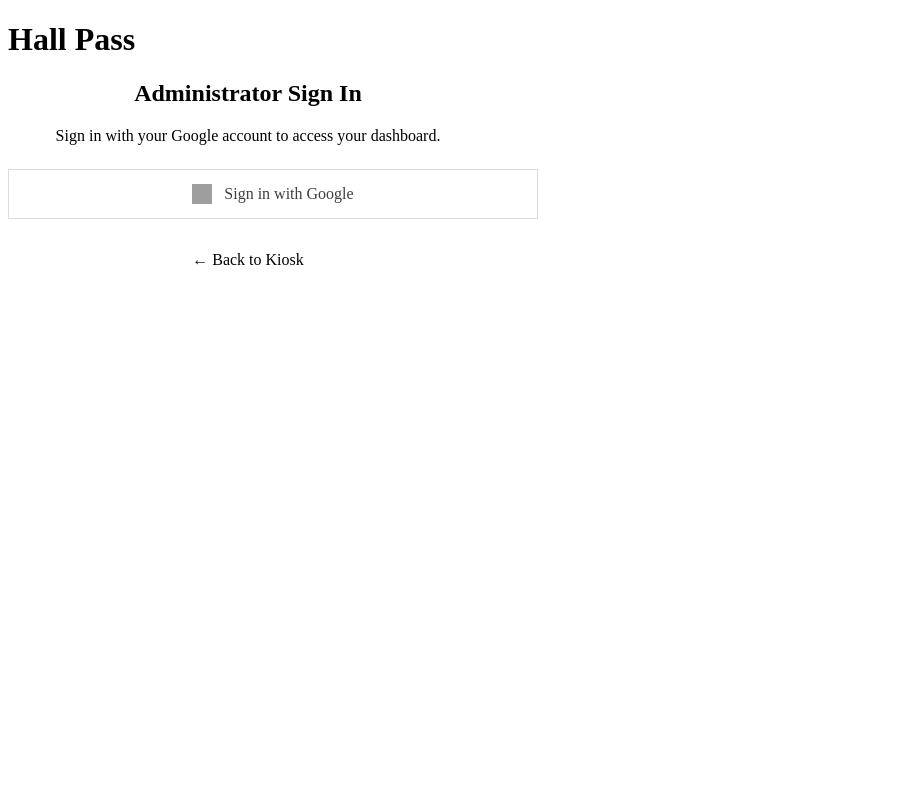
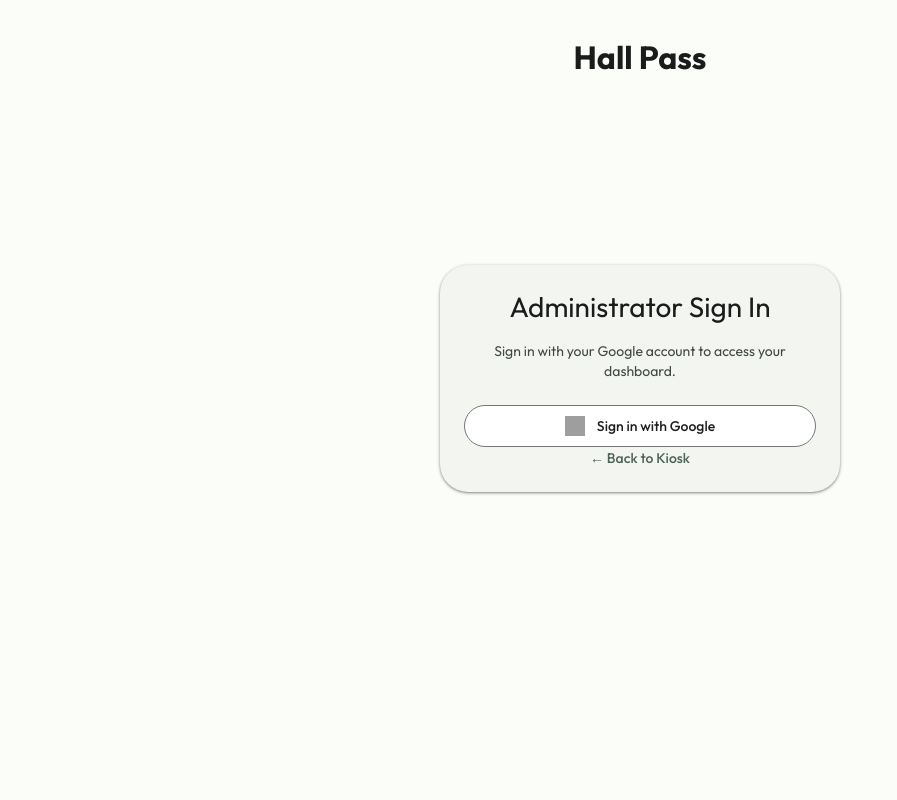
Before and after one commit to notsointeresting/HalllDay, a Flask app: page /admin/login in a window 1280 px wide. Shown: the whole page, without its empty margins (0-897 px from the left). Run offline with Flask 3, Linux system fonts and the light colour scheme; grey boxes are pictures that could not be loaded.

Commit message:
feat: introduce global Material 3 styling and refactor admin login page to use new CSS classes.

```diff
--- /dev/null
+++ b/static/style.css
@@ -0,0 +1,178 @@
+:root {
+  /* Material 3 Color Tokens (Light/Dark aware) */
+  --md-sys-color-primary: #006c4c;
+  --md-sys-color-on-primary: #ffffff;
+  --md-sys-color-primary-container: #89f8c7;
+  --md-sys-color-on-primary-container: #002114;
+  --md-sys-color-secondary: #4d6357;
+  --md-sys-color-on-secondary: #ffffff;
+  --md-sys-color-secondary-container: #cfe9d9;
+  --md-sys-color-on-secondary-container: #092016;
+  --md-sys-color-tertiary: #3d6373;
+  --md-sys-color-on-tertiary: #ffffff;
+  --md-sys-color-tertiary-container: #c1e8fb;
+  --md-sys-color-on-tertiary-container: #001f29;
+  --md-sys-color-error: #ba1a1a;
+  --md-sys-color-on-error: #ffffff;
+  --md-sys-color-error-container: #ffdad6;
+  --md-sys-color-on-error-container: #410002;
+  --md-sys-color-background: #fbfdf9;
+  --md-sys-color-on-background: #191c1a;
+  --md-sys-color-surface: #fbfdf9;
+  --md-sys-color-on-surface: #191c1a;
+  --md-sys-color-surface-variant: #dbe5de;
+  --md-sys-color-on-surface-variant: #404944;
+  --md-sys-color-outline: #707974;
+  --md-sys-color-outline-variant: #bfc9c2;
+  --md-sys-color-shadow: #000000;
+  --md-sys-color-surface-tint: #006c4c;
+  --md-sys-color-inverse-surface: #2e312f;
+  --md-sys-color-inverse-on-surface: #f0f1ec;
+  --md-sys-color-inverse-primary: #6cdbac;
+  --md-sys-color-scrim: #000000;
+  --md-sys-color-surface-container-highest: #e1e3df;
+  --md-sys-color-surface-container-high: #e7e9e5;
+  --md-sys-color-surface-container: #edefeb;
+  --md-sys-color-surface-container-low: #f3f5f1;
+  --md-sys-color-surface-container-lowest: #ffffff;
+
+  /* Typography */
+  --md-sys-typescale-display-large: 400 57px/64px 'Outfit', sans-serif;
+  --md-sys-typescale-display-medium: 400 45px/52px 'Outfit', sans-serif;
+  --md-sys-typescale-display-small: 400 36px/44px 'Outfit', sans-serif;
+  --md-sys-typescale-headline-large: 400 32px/40px 'Outfit', sans-serif;
+  --md-sys-typescale-headline-medium: 400 28px/36px 'Outfit', sans-serif;
+  --md-sys-typescale-headline-small: 400 24px/32px 'Outfit', sans-serif;
+  --md-sys-typescale-title-large: 400 22px/28px 'Outfit', sans-serif;
+  --md-sys-typescale-title-medium: 500 16px/24px 'Outfit', sans-serif;
+  --md-sys-typescale-title-small: 500 14px/20px 'Outfit', sans-serif;
+  --md-sys-typescale-label-large: 500 14px/20px 'Outfit', sans-serif;
+  --md-sys-typescale-label-medium: 500 12px/16px 'Outfit', sans-serif;
+  --md-sys-typescale-label-small: 500 11px/16px 'Outfit', sans-serif;
+  --md-sys-typescale-body-large: 400 16px/24px 'Outfit', sans-serif;
+  --md-sys-typescale-body-medium: 400 14px/20px 'Outfit', sans-serif;
+  --md-sys-typescale-body-small: 400 12px/16px 'Outfit', sans-serif;
+
+  /* Expressive Shapes */
+  --shape-corner-extra-small: 4px;
+  --shape-corner-small: 8px;
+  --shape-corner-medium: 12px;
+  --shape-corner-large: 16px;
+  --shape-corner-extra-large: 28px;
+  --shape-corner-full: 999px;
+}
+
+body {
+  margin: 0;
+  padding: 0;
+  font-family: 'Outfit', sans-serif;
+  background-color: var(--md-sys-color-background);
+  color: var(--md-sys-color-on-background);
+  display: flex;
+  flex-direction: column;
+  min-height: 100vh;
+}
+
+header {
+  padding: 16px;
+  text-align: center;
+}
+
+main {
+  flex: 1;
+  display: flex;
+  flex-direction: column;
+  align-items: center;
+  padding: 24px 16px;
+}
+
+/* Card Surface */
+.card-surface {
+  background-color: var(--md-sys-color-surface-container-low);
+  border-radius: var(--shape-corner-extra-large);
+  padding: 24px;
+  box-shadow: 0 1px 2px rgba(0, 0, 0, 0.3), 0 1px 3px 1px rgba(0, 0, 0, 0.15); /* Elevation 1 */
+  width: 100%;
+  max-width: 400px; /* Default for cards */
+  box-sizing: border-box;
+}
+
+/* Typography Helpers */
+.display-medium { font: var(--md-sys-typescale-display-medium); }
+.headline-small { font: var(--md-sys-typescale-headline-small); }
+.body-large { font: var(--md-sys-typescale-body-large); }
+.body-medium { font: var(--md-sys-typescale-body-medium); }
+.label-large { font: var(--md-sys-typescale-label-large); }
+
+.text-on-surface-variant { color: var(--md-sys-color-on-surface-variant); }
+.text-primary { color: var(--md-sys-color-primary); }
+
+/* Buttons */
+.primary-btn {
+  display: inline-flex;
+  align-items: center;
+  justify-content: center;
+  padding: 10px 24px;
+  background-color: var(--md-sys-color-primary);
+  color: var(--md-sys-color-on-primary);
+  border: none;
+  border-radius: var(--shape-corner-full);
+  font: var(--md-sys-typescale-label-large);
+  text-decoration: none;
+  cursor: pointer;
+  transition: box-shadow 0.2s ease, transform 0.1s ease;
+}
+
+.primary-btn:hover {
+  box-shadow: 0 2px 6px 2px rgba(0, 0, 0, 0.15); /* Elevation 2 */
+}
+
+.primary-btn:active {
+  transform: scale(0.98);
+}
+
+.secondary-btn {
+  display: inline-flex;
+  align-items: center;
+  justify-content: center;
+  padding: 10px 24px;
+  background-color: transparent;
+  color: var(--md-sys-color-primary);
+  border: 1px solid var(--md-sys-color-outline);
+  border-radius: var(--shape-corner-full);
+  font: var(--md-sys-typescale-label-large);
+  text-decoration: none;
+  cursor: pointer;
+}
+
+/* Google Sign In Button Specifics */
+.google-btn {
+  background-color: #ffffff;
+  color: #1f1f1f;
+  border: 1px solid #747775;
+  gap: 12px;
+  width: 100%;
+  box-sizing: border-box;
+}
+.google-btn:hover {
+  background-color: #f0f4f9; /* Google's hover state */
+  box-shadow: none;
+  border-color: #1f1f1f;
+}
+
+/* Layout Utilities */
+.gap-16 { gap: 16px; }
+.mt-16 { margin-top: 16px; }
+.mt-32 { margin-top: 32px; }
+.mb-24 { margin-bottom: 24px; }
+.mb-40 { margin-bottom: 40px; }
+.text-center { text-align: center; }
+.w-100 { width: 100%; }
+.flex-col { display: flex; flex-direction: column; }
+
+/* Admin Section specific (restoring legacy class support) */
+.admin h2 {
+    font: var(--md-sys-typescale-headline-medium);
+    margin-top: 0;
+    margin-bottom: 16px;
+}
--- a/templates/admin_login.html
+++ b/templates/admin_login.html
@@ -1,22 +1,24 @@
 {% extends "base.html" %}
 {% block content %}
-<section class="admin" style="max-width: 480px; text-align: center;">
-  <h2>Administrator Sign In</h2>
-  <p style="color: var(--md-sys-color-on-surface-variant); margin-bottom: 24px;">
+<section class="admin"
+  style="width: 100%; display: flex; flex-direction: column; align-items: center; justify-content: center; min-height: 60vh;">
+  <div class="card-surface text-center">
+    <h2 class="headline-small mb-24">Administrator Sign In</h2>
+    <p class="body-medium text-on-surface-variant mb-24">
       Sign in with your Google account to access your dashboard.
     </p>
 
-  <a href="{{ url_for('auth.login') }}" class="primary-btn"
-    style="display: inline-flex; align-items: center; gap: 12px; justify-content: center; width: 100%; text-decoration: none; background: #fff; color: #3c4043; border: 1px solid #dadce0; padding: 14px 24px;">
+    <a href="{{ url_for('auth.login') }}" class="primary-btn google-btn mb-32">
       <img src="https://www.gstatic.com/firebasejs/ui/2.0.0/images/auth/google.svg" width="20" height="20" alt="">
       Sign in with Google
     </a>
 
-  <div style="margin-top: 32px;">
+    <div>
       <a href="{{ url_for('kiosk') }}"
         style="color: var(--md-sys-color-secondary); text-decoration: none; font: var(--md-sys-typescale-label-large);">
         ← Back to Kiosk
       </a>
     </div>
+  </div>
 </section>
 {% endblock %}
```
Also changed, not shown: PLANNING.md (+12 -4 lines). Lines whose indentation alone changed are shown as unchanged.
